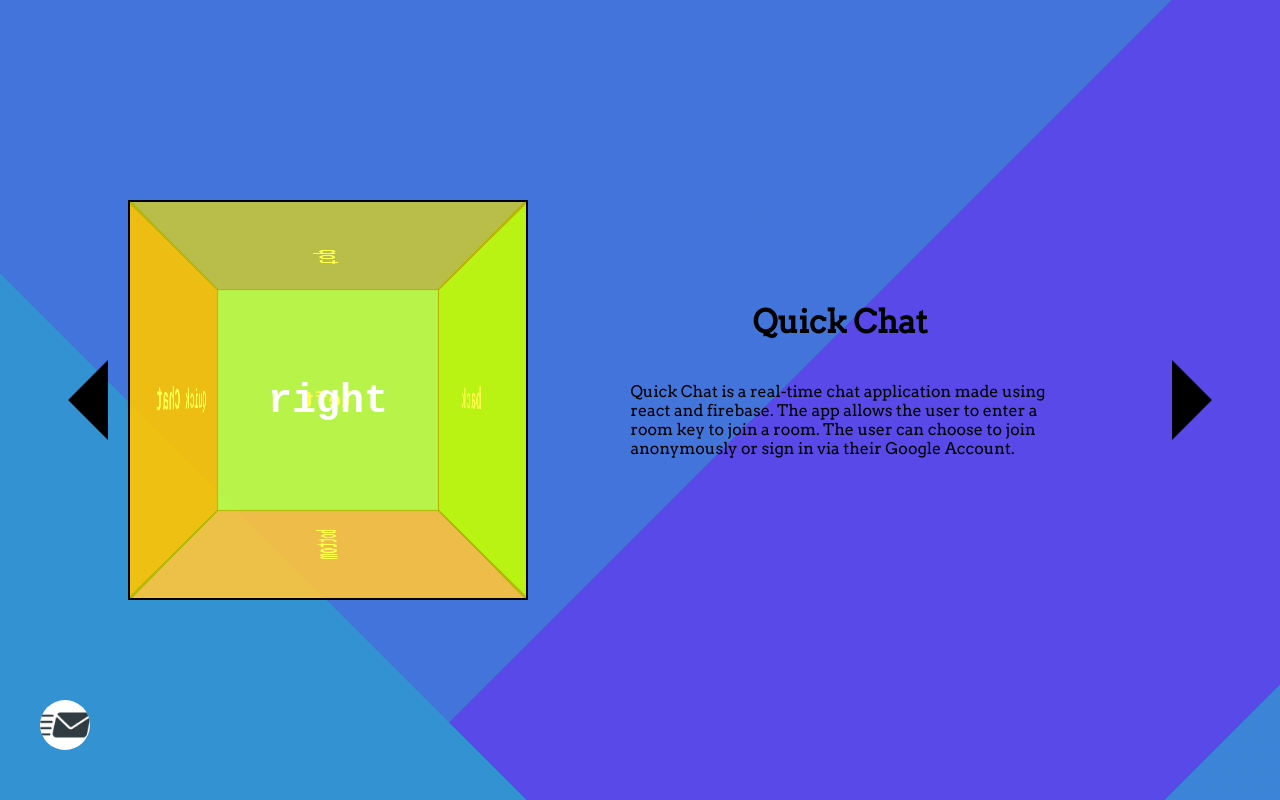
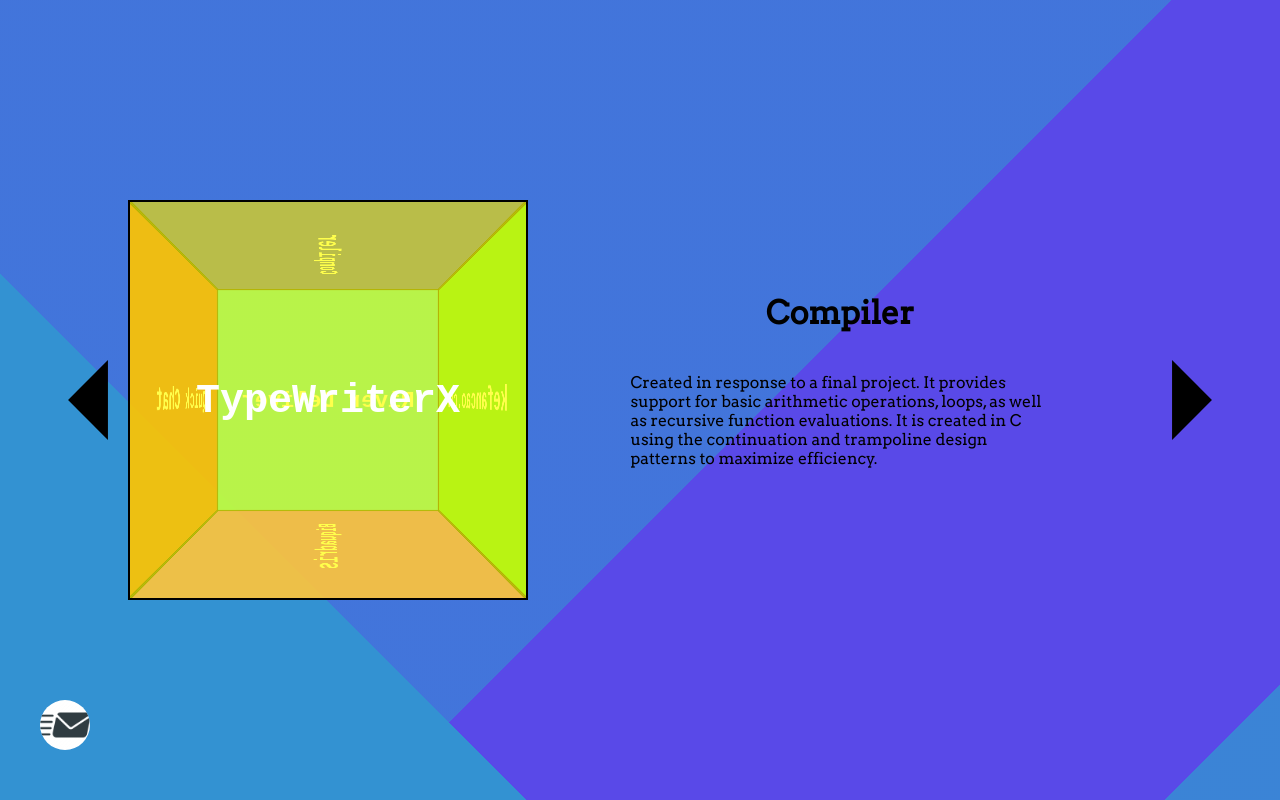
Before and after one commit to Kefancao/me, a React (Create React App) app: page / in a window 1280 px wide. Both pictures are taken after a click on the picture 88 px from the left and 1200 px from the top of the page. Shown: the part 800-1600 px from the top of the page. Built offline with nearby package versions, Linux system fonts and the light colour scheme.

Commit message:
Added description to each cube

```diff
--- a/src/Cube1.js
+++ b/src/Cube1.js
@@ -2,6 +2,73 @@ import React, {useState, useRef} from 'react'
 import './cube.css'
 import LeftNav from './leftArrow.svg'
 import RightNav from './rightArrow.svg'
+
+function Description(props){
+
+	switch(props.cur % 6){
+		case 1:
+		return (
+			<div className="description">
+				<h1>Quick Chat</h1>
+				<p>
+					Quick Chat is a real-time chat application made using react and firebase.
+					The app allows the user to enter a room key to join a room.
+					The user can choose to join anonymously or sign in via their Google Account.
+				</p>
+			</div>
+		);
+		case 3:
+		return (
+			<div className="description">
+				<h1>kefancao.com</h1>
+				<p>
+					The website that you're looking at is kefancao.com :) It's created utilizing
+					3D transform techniques of css in combination with React. The 3D cube transformations
+					applies concepts from linear algebra and trignometry.
+				</p>
+			</div>
+		);
+		case 2:
+		return(
+			<div className="description">
+				<h1>TypeWriterX</h1>
+				<p>
+					TypeWriterX is a web app that allows users to test their typing speed. Their typing speed are
+					displayed in WPM (words per minute). It is created using React and Firebase (to store user history).
+				</p>
+			</div>
+		);
+		case 5:
+			return (<div className="description">
+				<h1>River Deliver</h1>
+				<p>River Delivery is a grocery/errands company and winner of a $3,000 Entrepeneurship fund from a pool of over 70 applicants.
+					It is developed using React, Firebase, and Email.js (allows email notifications when the user places an order). It
+					attracted over 100 users/customers throughout the summer and netted over $4,000 in revenue.
+				</p>
+			</div>);
+		case 0:
+		return (<div className="description">
+				<h1>Compiler</h1>
+				<p>
+					Created in response to a final project. It provides support for basic arithmetic operations, loops, as well as recursive function evaluations.
+					It is created in C using the continuation and trampoline design patterns to maximize efficiency.
+				</p>
+			</div>);
+		case 4:
+			return(<div className="description">
+				<h1>Biquadris</h1>
+				<p>
+					The biquadris game is an alternate version of traditional tetris with the main difference being that players enable a special action
+					to be enacted on the other player if the current player clears two rows. The game is written in C++ using concepts of object oriented programming
+					and design patterns including the factory pattern, the observer pattern, and the controller pattern. The game supports both a text-only mode or
+					a textGUI mode to be specified at run time.
+				</p>
+			</div>);
+		default:
+			return <></>;
+	}
+
+}
 
 export default function Cube1(props) {
 	const cube = useRef();
@@ -23,21 +90,14 @@ export default function Cube1(props) {
 				<div className="cube-container">
 					<div ref={cube} className="cube">
 						<div className="cube__face cube__face--front">Quick Chat</div>
-						<div className="cube__face cube__face--back">back</div>
-						<div className="cube__face cube__face--right">right</div>
-						<div className="cube__face cube__face--left">left</div>
-						<div className="cube__face cube__face--top">top</div>
-						<div className="cube__face cube__face--bottom">bottom</div>
+						<div className="cube__face cube__face--back">kefancao.com</div>
+						<div className="cube__face cube__face--right">TypeWriterX</div>
+						<div className="cube__face cube__face--left">River Deliver</div>
+						<div className="cube__face cube__face--top">Compiler</div>
+						<div className="cube__face cube__face--bottom">Biquadris</div>
 					</div>
 				</div>
-				<div className="description">
-					<h1>Quick Chat</h1>
-					<p>
-						Quick Chat is a real-time chat application made using react and firebase.
-						The app allows the user to enter a room key to join a room.
-						The user can choose to join anonymously or sign in via their Google Account.
-					</p>
-				</div>
+				{<Description cur={cur}/>}
 			</div>
 		</div>
 	)
```
